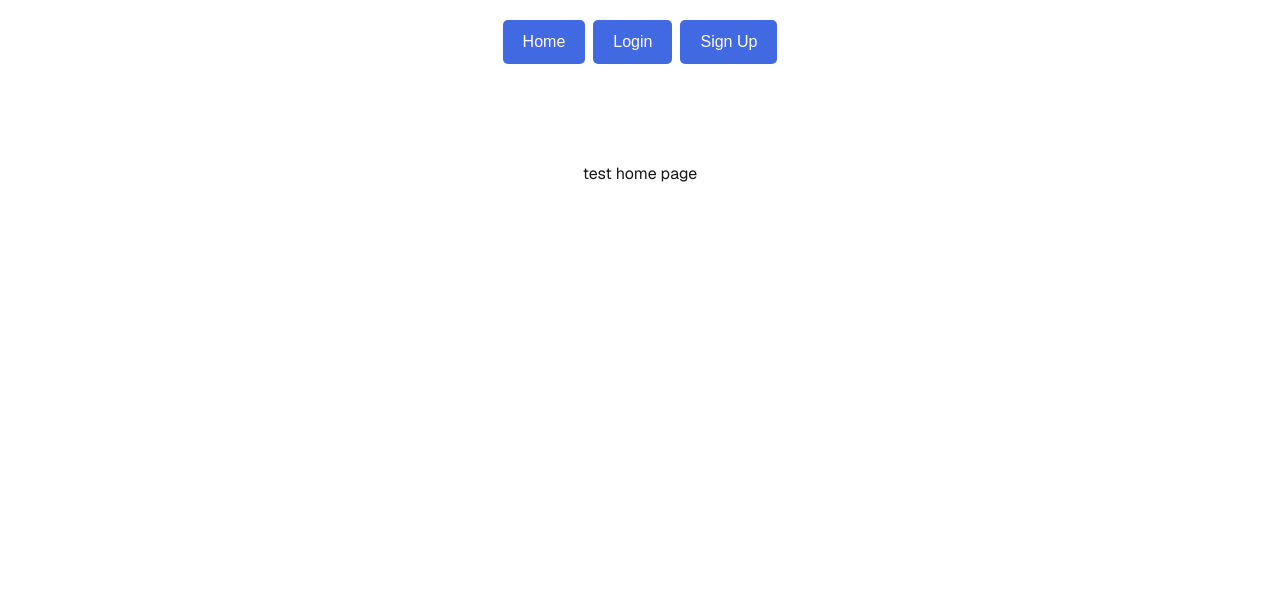
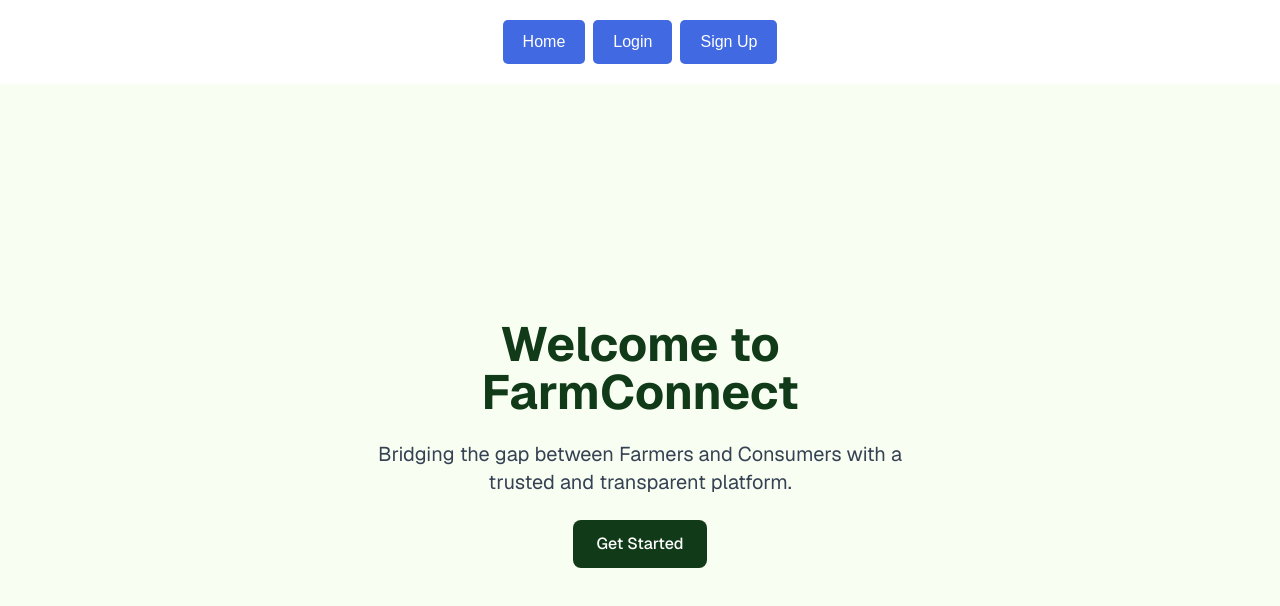
Before and after one commit to dev-sharma16/farm-connect, a Next.js app: page / in a window 1280 px wide. Shown: the top 606 px of the page. Built offline with nearby package versions, Linux system fonts and the light colour scheme; no server answers.

Commit message:
add intro for website in landing page

```diff
--- a/src/app/page.tsx
+++ b/src/app/page.tsx
@@ -1,10 +1,23 @@
 import Image from "next/image";
+import Link from "next/link";
 
 export default function Home() {
   return (
-    <div className="grid grid-rows-[20px_1fr_20px] items-center justify-items-center min-h-screen p-8 pb-20 gap-16 sm:p-20 font-[family-name:var(--font-geist-sans)]">
-         <h1>test home page
-         </h1>
+    <div className="min-h-screen px-8 pb-20 sm:px-20 grid place-items-center bg-[#F8FFF2]  font-[family-name:var(--font-geist-sans)]">
+      <div className="text-center max-w-xl space-y-6">
+        <h1 className="text-4xl sm:text-5xl font-bold text-[#113A18]">
+          Welcome to FarmConnect
+        </h1>
+        <p className="text-lg sm:text-xl text-gray-700">
+          Bridging the gap between Farmers and Consumers with a trusted and transparent platform.
+        </p>
+        <Link
+          href="/signUp"
+          className="inline-block bg-[#113A18] text-white px-6 py-3 rounded-lg text-base font-medium hover:bg-[#0e2f14] transition"
+        >
+          Get Started
+        </Link>
+      </div>
     </div>
   );
 }
```
